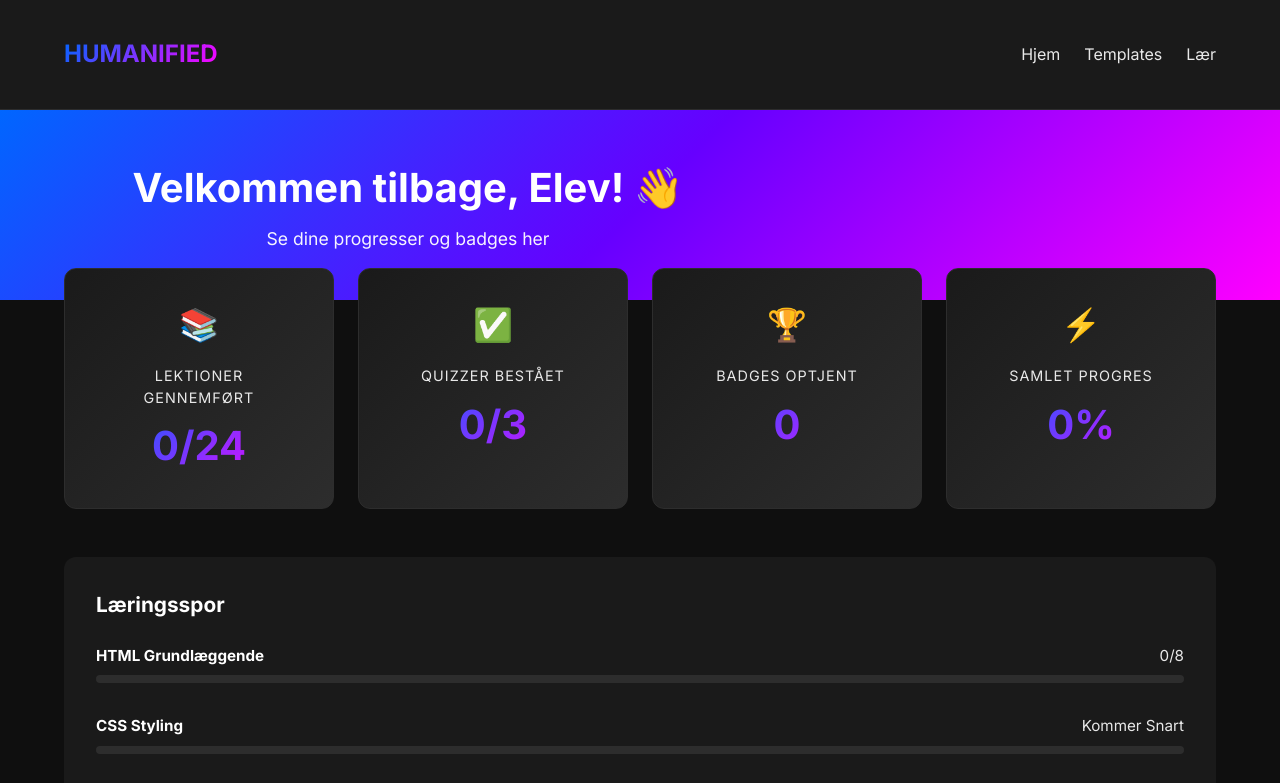
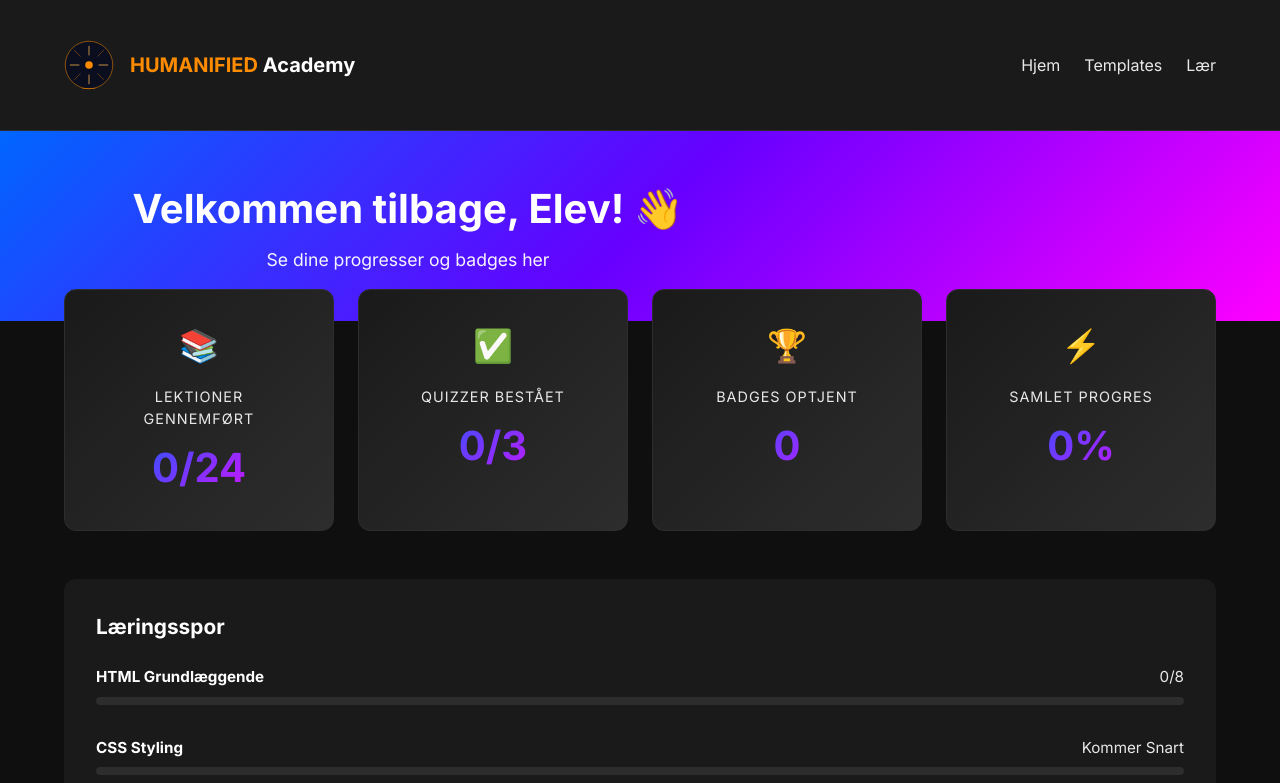
Before and after one commit to aarupthomas-rgb/humanified-ecosystem, a website: page web-platforms/thomasaarup/academy/dashboard.html in a window 1280 px wide. Shown: the top 783 px of the page. Drawn offline with Linux system fonts and the light colour scheme.

Commit message:
Polish: Add logos to all HUMANIFIED Academy page headers
- Updated dashboard.html, learn.html, quiz.html, templates.html
- All academy pages now have consistent logo + branding
- Removed gradient text, added orange accent
- Navigation links include back to index

Co-Authored-By: Thomas Aarup <thomas@thomasaarup.dk>

```diff
--- a/web-platforms/thomasaarup/academy/dashboard.html
+++ b/web-platforms/thomasaarup/academy/dashboard.html
@@ -337,12 +337,15 @@
 </head>
 <body>
   <header>
-    <div class="container flex flex-between py-lg">
-      <h1 style="margin: 0; font-size: var(--text-2xl); color: var(--color-white);">
-        <a href="/academy/index.html" style="text-decoration: none; color: inherit;">
-          <span style="background: linear-gradient(135deg, var(--color-gradient-blue), var(--color-gradient-magenta)); -webkit-background-clip: text; -webkit-text-fill-color: transparent; background-clip: text;">HUMANIFIED</span>
+    <div class="container flex flex-between py-lg" style="align-items: center;">
+      <div style="display: flex; align-items: center; gap: 1rem;">
+        <a href="/academy/index.html" style="text-decoration: none; display: flex; align-items: center; gap: 1rem;">
+          <img src="../../ASSETS/HUMANISED-AI.svg" alt="HUMANIFIED Academy Logo" style="height: 50px; width: auto;">
+          <h1 style="margin: 0; font-size: var(--text-xl); font-weight: 700; color: var(--color-white);">
+            <span style="color: var(--color-accent-orange);">HUMANIFIED</span> Academy
+          </h1>
         </a>
-      </h1>
+      </div>
       <nav class="flex gap-lg">
         <a href="/academy/index.html" style="color: var(--text-secondary); text-decoration: none;">Hjem</a>
         <a href="/academy/templates.html" style="color: var(--text-secondary); text-decoration: none;">Templates</a>
```
Also changed, not shown: web-platforms/thomasaarup/academy/learn.html (+8 -5 lines), web-platforms/thomasaarup/academy/quiz.html (+8 -5 lines), web-platforms/thomasaarup/academy/templates.html (+8 -5 lines).
